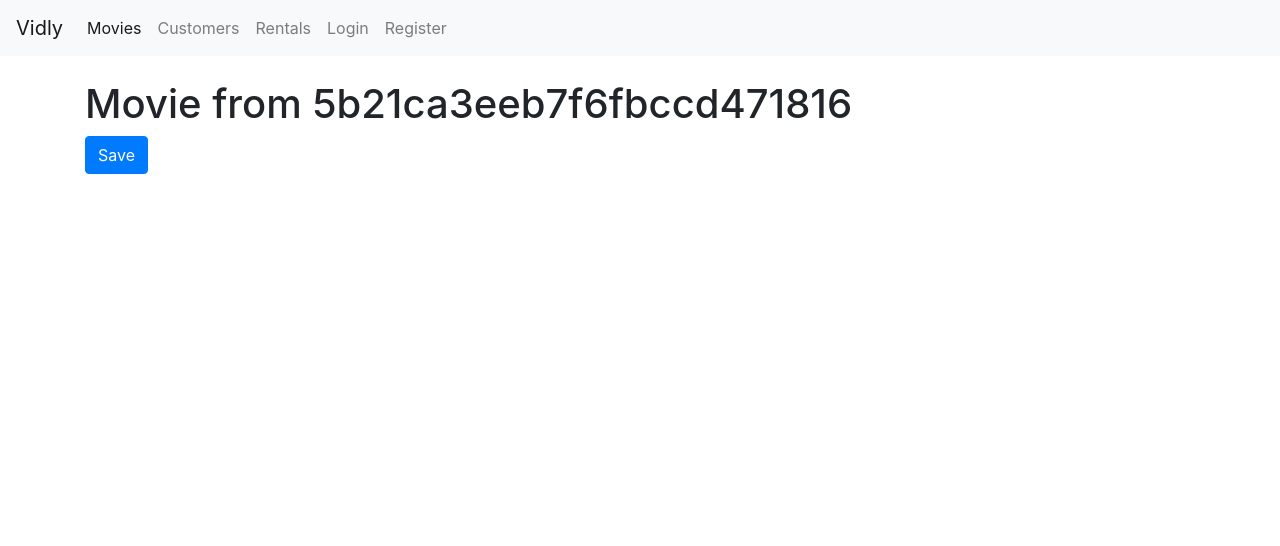
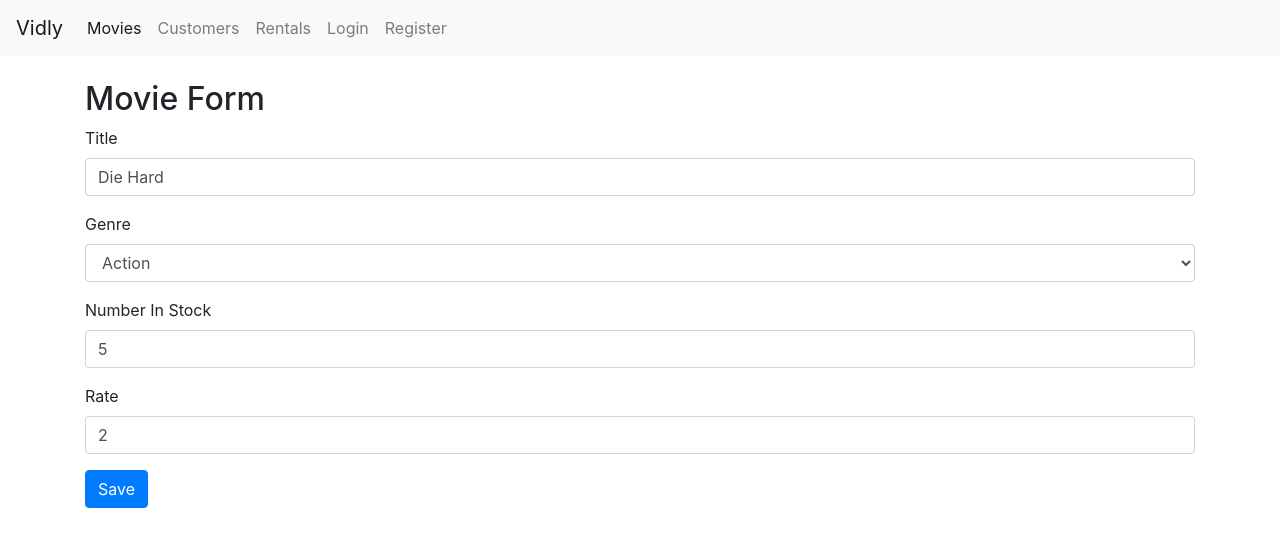
Before and after one commit to chsdwn/mastering-react, a React (Create React App) app in the folder vidly/: page /movies/5b21ca3eeb7f6fbccd471816 in a window 1280 px wide. Shown: the top 546 px of the page. Built offline with nearby package versions, Linux system fonts and the light colour scheme.

Commit message:
22-Exercise 2 Movie Form

```diff
--- a/vidly/src/App.js
+++ b/vidly/src/App.js
@@ -18,6 +18,7 @@ function App() {
         <Switch>
           <Route path="/login" component={LoginForm} />
           <Route path="/register" component={RegisterForm} />
+          <Route path="/movies/new" component={MovieDetails} exact />
           <Route path="/movies/:id" component={MovieDetails} />
           <Route path="/movies" component={Movies} />
           <Redirect to="/movies" from="/" exact />
--- a/vidly/src/components/movieDetails.jsx
+++ b/vidly/src/components/movieDetails.jsx
@@ -1,18 +1,107 @@
-import React from "react";
+import React, { Component } from "react";
+import Joi from "joi-browser";
+import Form from "./common/form";
 
-const MovieDetails = ({ history, match }) => {
-  const handleSave = () => {
-    history.replace("/movies");
+import { getMovie, saveMovie } from "../services/fakeMovieService";
+import { getGenres } from "../services/fakeGenreService";
+
+class MovieDetails extends Form {
+  state = {
+    data: {
+      _id: "",
+      title: "",
+      genre: "", // dropdown list of genres
+      numberInStock: "", // 0-100
+      dailyRentalRate: "" // 0-10
+    },
+    genres: [],
+    errors: {}
   };
 
-  return (
-    <React.Fragment>
-      <h1>Movie from {match.params.id}</h1>
-      <button className="btn btn-primary" onClick={handleSave}>
-        Save
-      </button>
-    </React.Fragment>
-  );
-};
+  schema = {
+    _id: Joi.any(),
+    title: Joi.string().label("Title"),
+    genre: Joi.required(),
+    numberInStock: Joi.number()
+      .min(0)
+      .max(100)
+      .required()
+      .label("Number In Stock"),
+    dailyRentalRate: Joi.number()
+      .min(0)
+      .max(10)
+      .required()
+      .label("Rate")
+  };
+
+  componentDidMount() {
+    const genres = getGenres();
+    this.setState({ genres });
+
+    const id = this.props.match.params.id;
+    if (id === undefined) return;
+    const movie = getMovie(id);
+
+    if (!movie) this.props.history.replace("/not-found");
+    else {
+      const data = {
+        _id: movie._id,
+        title: movie.title,
+        genre: movie.genre,
+        numberInStock: parseInt(movie.numberInStock),
+        dailyRentalRate: parseInt(movie.dailyRentalRate)
+      };
+      this.setState({ data });
+    }
+  }
+
+  handleGenreSelect = genreId => {
+    const genres = [...this.state.genres];
+    const genre = genres.find(g => g._id === genreId);
+
+    const data = { ...this.state.data };
+    data.genre = genre;
+
+    this.setState({ data });
+  };
+
+  doSubmit = () => {
+    const result = saveMovie(this.state.data);
+    console.log(result);
+
+    this.props.history.push("/movies");
+  };
+
+  render() {
+    return (
+      <React.Fragment>
+        <h2>Movie Form</h2>
+        <form onSubmit={this.handleSubmit}>
+          {this.renderInput("title", "Title")}
+          <div className="form-group">
+            <label for="genres">Genre</label>
+            <select
+              name="genres"
+              id="genres"
+              className="form-control"
+              value={this.state.data.genre._id}
+              onChange={e => this.handleGenreSelect(e.target.value)}
+            >
+              <option value="" disabled></option>
+              {this.state.genres.map(genre => (
+                <option key={genre._id} value={genre._id}>
+                  {genre.name}
+                </option>
+              ))}
+            </select>
+          </div>
+          {this.renderInput("numberInStock", "Number In Stock")}
+          {this.renderInput("dailyRentalRate", "Rate")}
+          {this.renderButton("Save")}
+        </form>
+      </React.Fragment>
+    );
+  }
+}
 
 export default MovieDetails;
--- a/vidly/src/components/movies.jsx
+++ b/vidly/src/components/movies.jsx
@@ -106,6 +106,12 @@ class Movies extends Component {
           />
         </div>
         <div className="col">
+          <button
+            className="btn btn-primary mb-4"
+            onClick={() => this.props.history.push("/movies/new")}
+          >
+            New Movie
+          </button>
           <h5>Showing {totalCount} movies in the database</h5>
           <MoviesTable
             movies={movies}
--- a/vidly/src/services/fakeMovieService.js
+++ b/vidly/src/services/fakeMovieService.js
@@ -1,4 +1,4 @@
-import * as genresAPI from "./fakeGenreService";
+import { genres } from "./fakeGenreService";
 
 const movies = [
   {
@@ -78,8 +78,9 @@ export function getMovie(id) {
 
 export function saveMovie(movie) {
   let movieInDb = movies.find(m => m._id === movie._id) || {};
-  movieInDb.name = movie.name;
-  movieInDb.genre = genresAPI.genres.find(g => g._id === movie.genreId);
+  console.log(movieInDb);
+  movieInDb.title = movie.title;
+  movieInDb.genre = genres.find(g => g._id === movie.genre._id);
   movieInDb.numberInStock = movie.numberInStock;
   movieInDb.dailyRentalRate = movie.dailyRentalRate;
 
```
